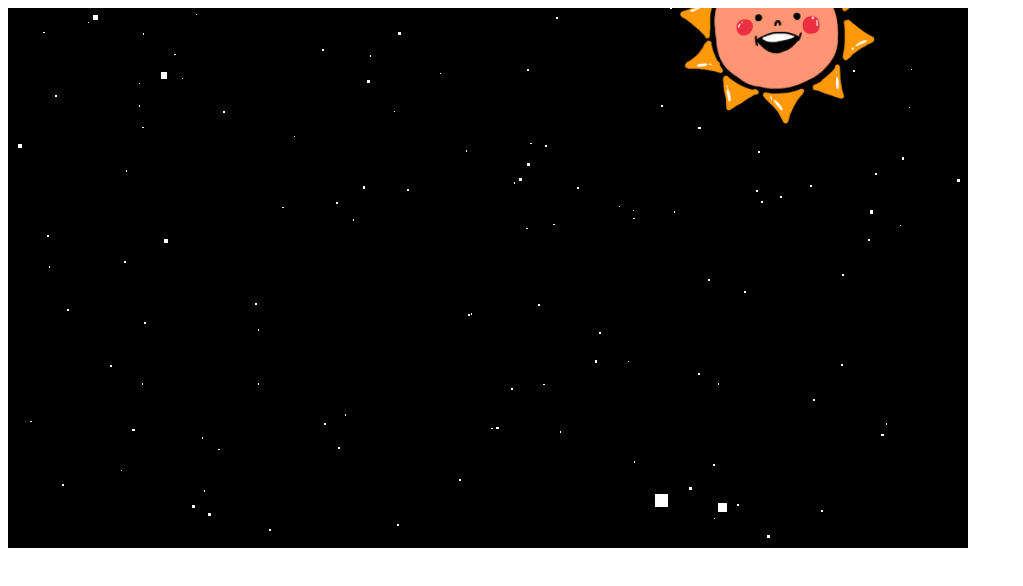
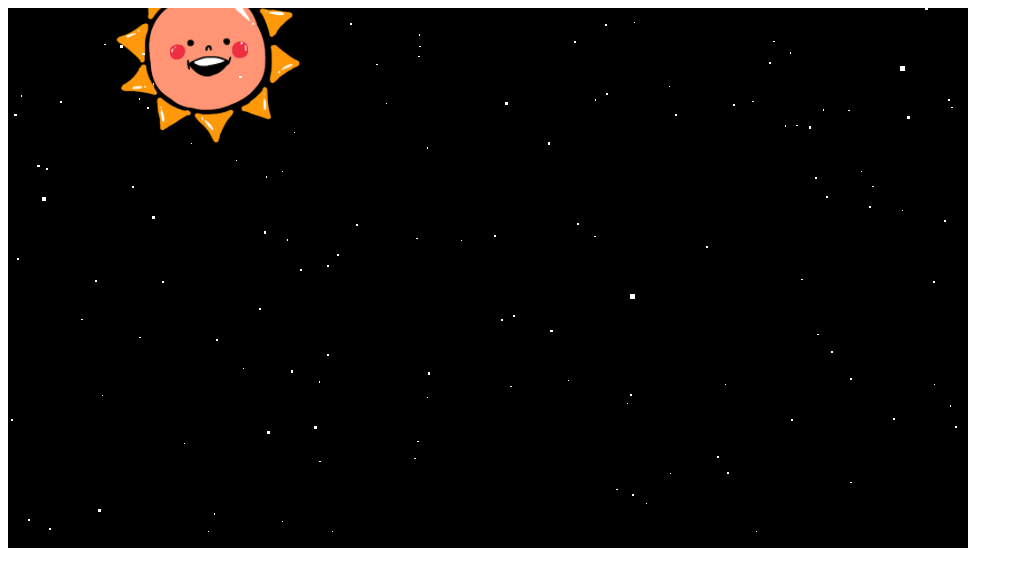
Before and after one commit to kakeru0919/WebGL2, a plain HTML site: page index.html in a window 1280 px wide. Shown: the whole page, without its empty margins (0-1023 px from the left). Drawn offline with nearby package versions, Linux system fonts and the light colour scheme.

Commit message:
Update index.html

```diff
--- a/index.html
+++ b/index.html
@@ -92,7 +92,7 @@
           const radian = (rot * Math.PI) / 180;
           // 角度に応じてカメラの位置を設定
           camera.position.x = 1000 * Math.sin(radian);
-          camera.position.z = 1000 * Math.cos(radian);
+          //camera.position.z = 1000 * Math.cos(radian);
           // 原点方向を見つめる
           camera.lookAt(new THREE.Vector3(0, 0, 0));
 
```
